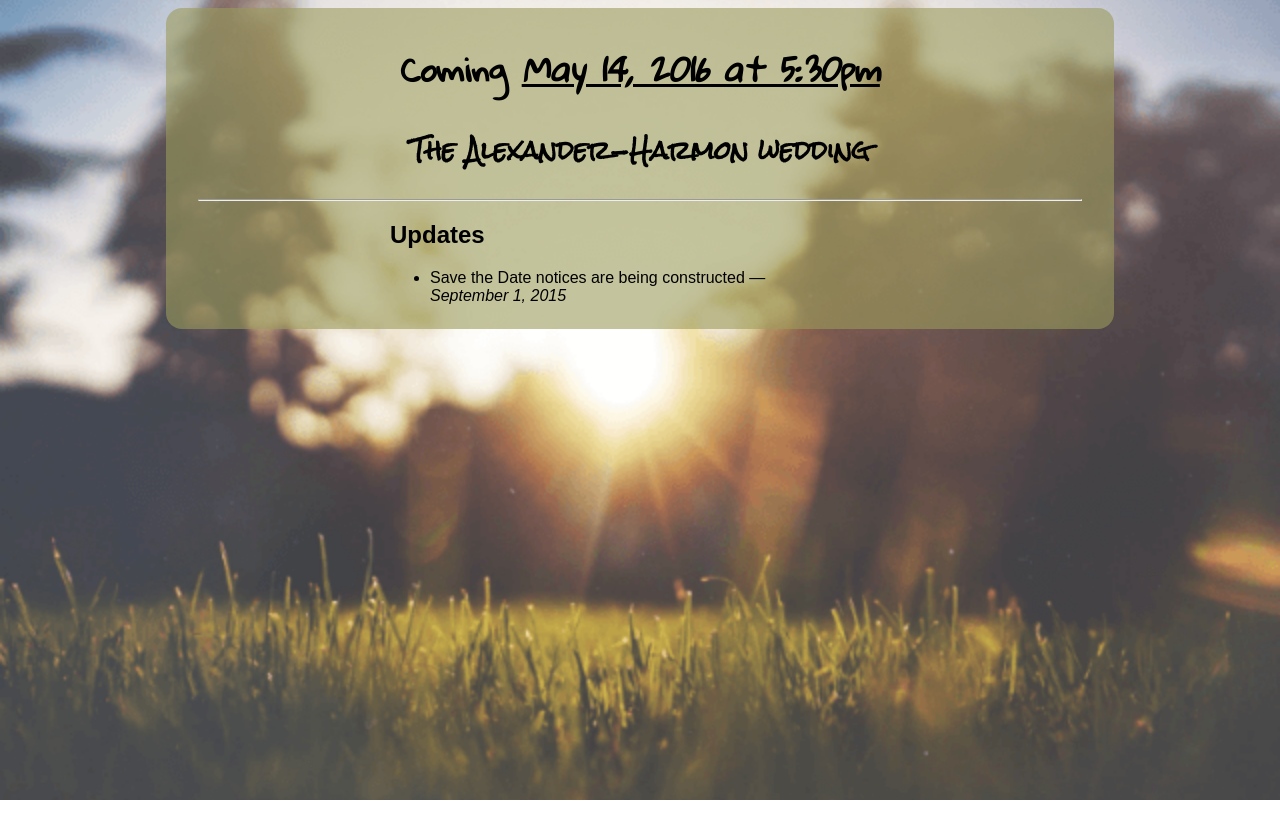
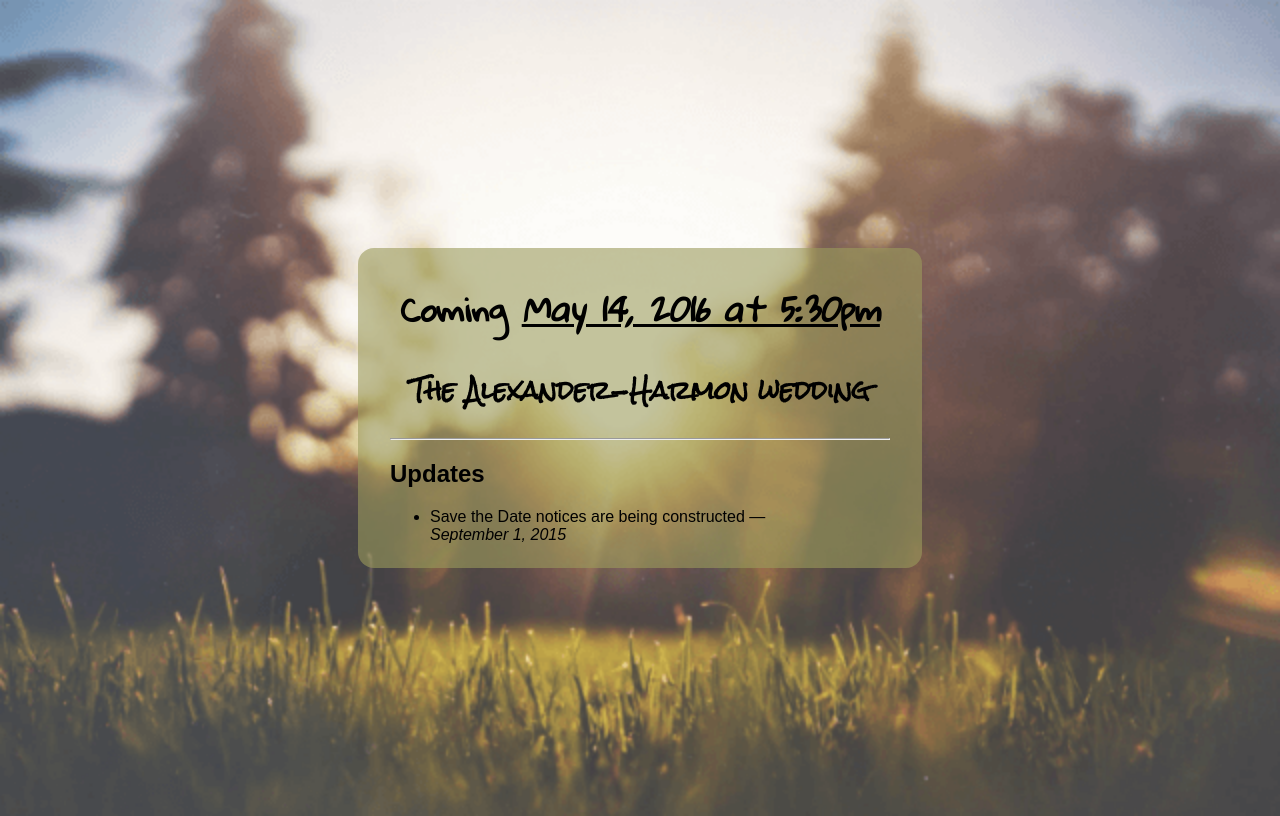
Before and after one commit to TheLonelyGhost/wedding-site, a plain HTML site: page index.html in a window 1280 px wide. Drawn offline with Linux system fonts and the light colour scheme; a web font is replaced by a local one.

Commit message:
Fixes full-page height design problems

```diff
--- a/css/the-big-picture.css
+++ b/css/the-big-picture.css
@@ -5,6 +5,7 @@
 
 body {
   display: flex;
+  height: 100vh;
   align-items: center;
   justify-content: center;
   background: url(../images/SunsetInThePark-300px.png) no-repeat center center fixed;
@@ -55,7 +56,8 @@ header time {
 
 #container {
   max-width: 85%;
-  min-width: 70%;
+  min-width: 30%;
+  margin: 2em;
   background: rgba(155, 155, 92, 0.6);
   padding: 0.5em 2em;
   border-radius: 1em;
```
